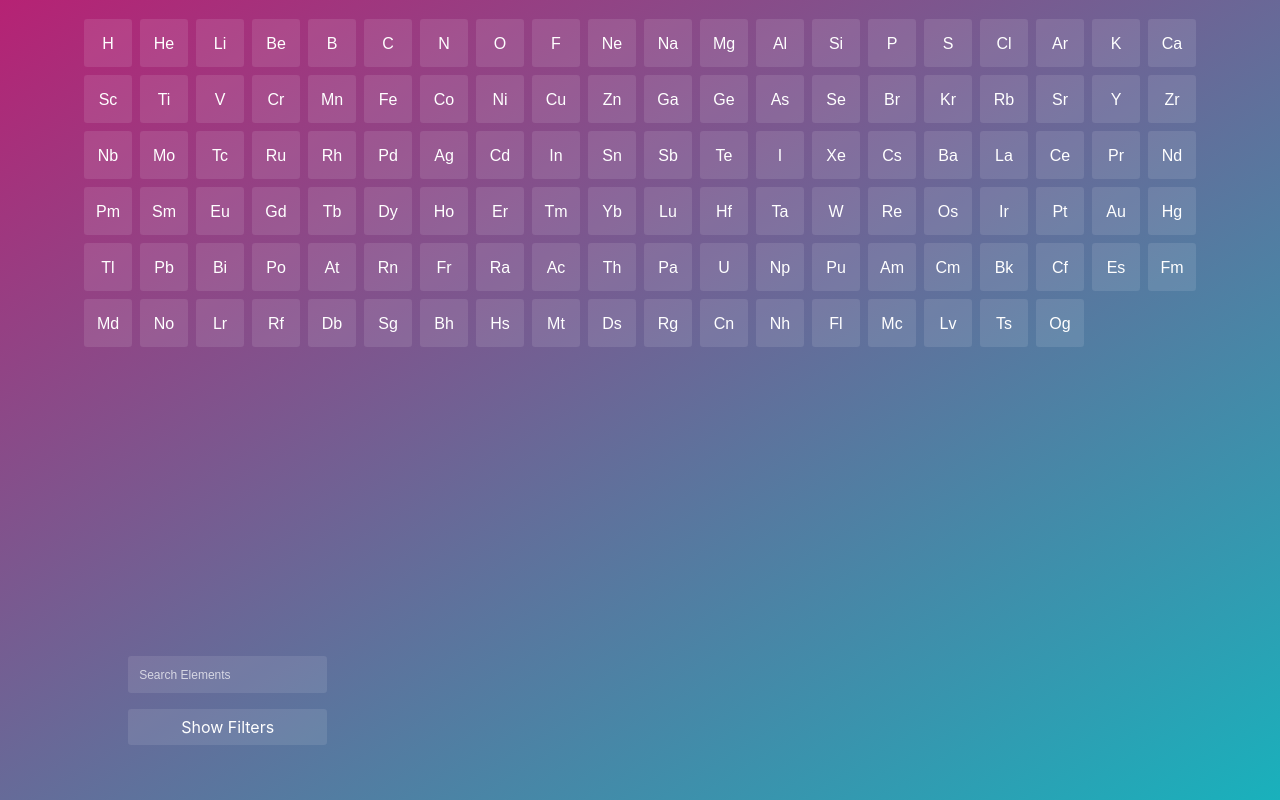
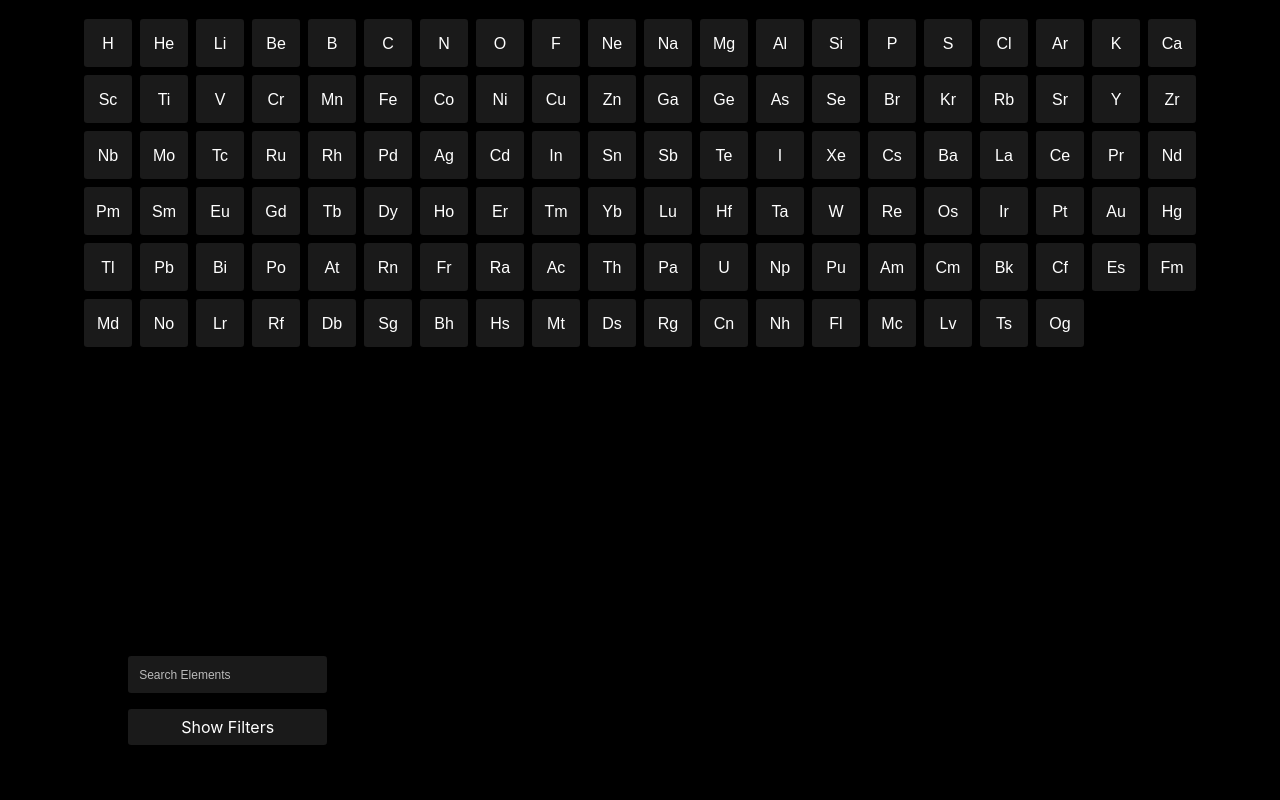
Before and after one commit to syed-asif-mn/periodic-table, an Angular app: page / in a window 1280 px wide. Built offline with nearby package versions, Linux system fonts and the light colour scheme.

Commit message:
Update elements.component.css

```diff
--- a/src/app/elements/elements.component.css
+++ b/src/app/elements/elements.component.css
@@ -9,7 +9,7 @@
   flex-direction: column;
   align-items: center;
   animation: animateBg 1s ease-in-out infinite;
-  background: linear-gradient(329deg, rgb(25, 177, 188), rgb(182, 34, 116));
+  background: black;
   font-family:-apple-system, BlinkMacSystemFont, 'Segoe UI', Roboto, Oxygen, Ubuntu, Cantarell, 'Open Sans', 'Helvetica Neue', sans-serif;
 }
 
```
